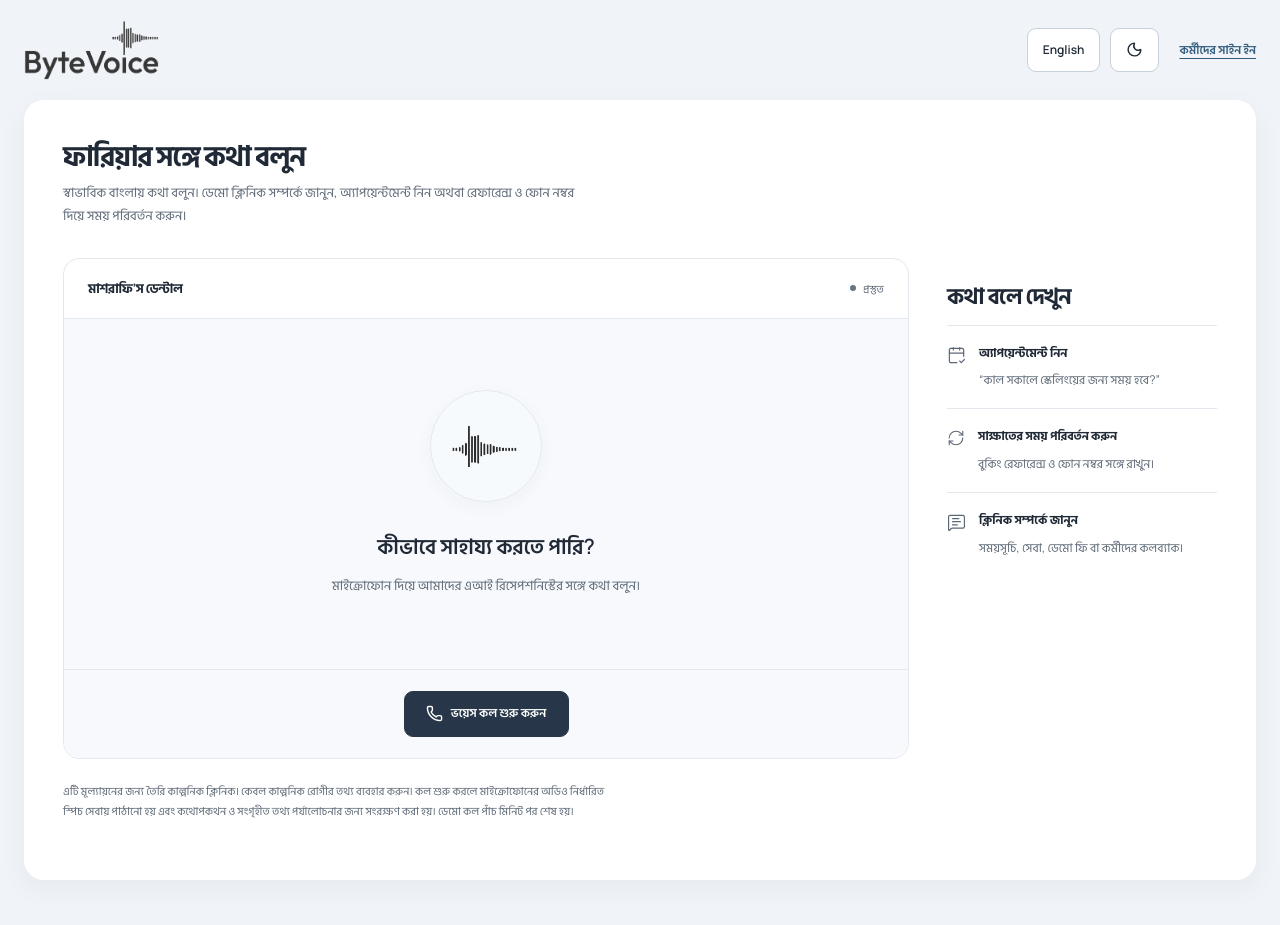
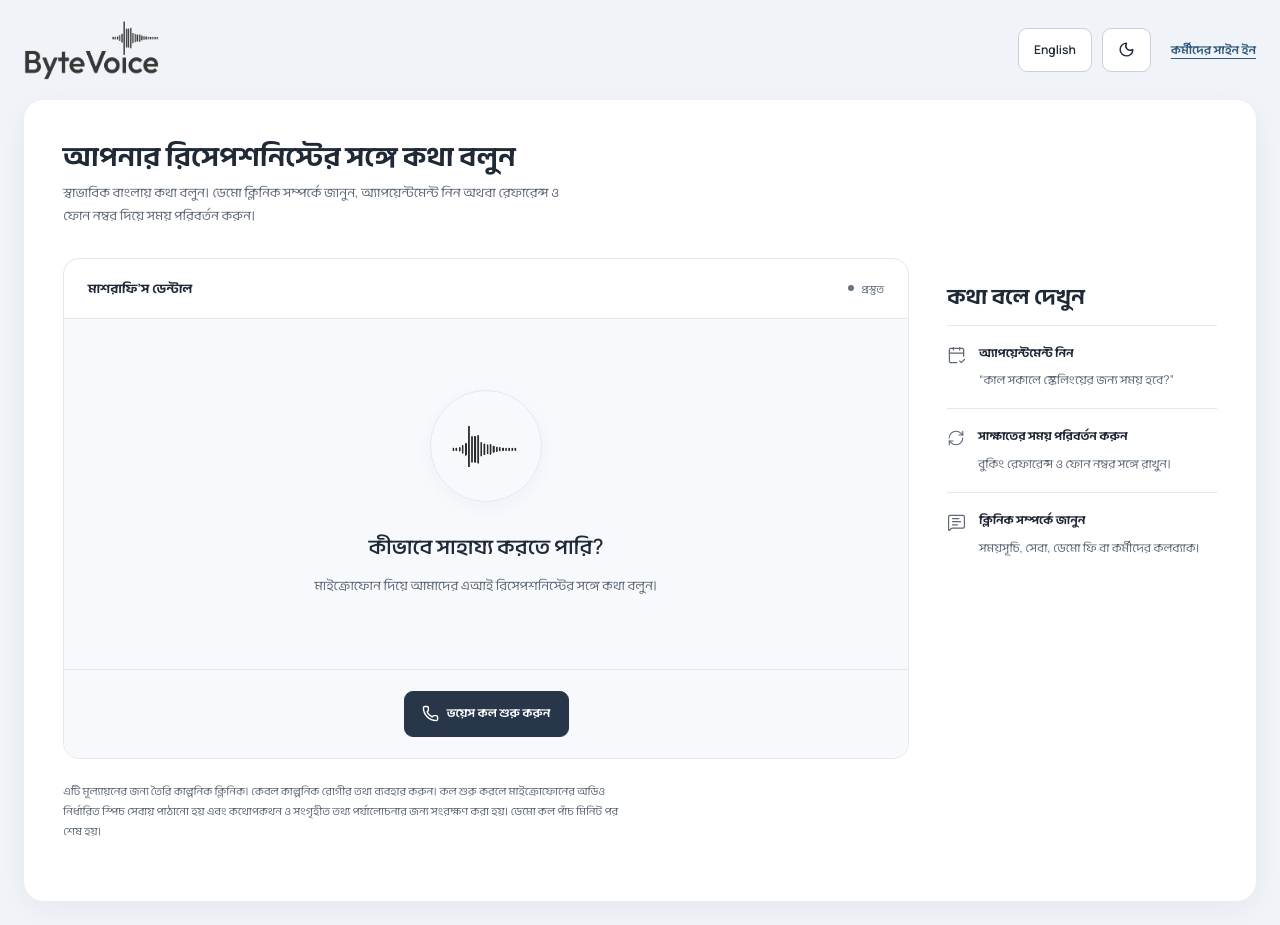
Before and after one commit to ghostmash05/bytevoice-bangla-demo, a Next.js app in the folder web/: page /try in a window 1280 px wide. Before the commit the page ends 904 px from the top, so only its background shows below. Built offline with nearby package versions, Linux system fonts and the light colour scheme.

Commit message:
Try Anek Bangla with natural Bengali spacing and generic caller heading

```diff
--- a/web/app/fonts.css
+++ b/web/app/fonts.css
@@ -7,34 +7,11 @@
   unicode-range: U+0000-00FF, U+0131, U+0152-0153, U+02BB-02BC, U+02C6, U+02DA, U+02DC, U+0304, U+0308, U+0329, U+2000-206F, U+20AC, U+2122, U+2191, U+2193, U+2212, U+2215, U+FEFF, U+FFFD;
 }
 @font-face {
-  font-family: 'Hind Siliguri';
+  font-family: 'Anek Bangla';
   font-style: normal;
-  font-weight: 400;
+  font-weight: 100 800;
+  font-stretch: 100%;
   font-display: swap;
-  src: url(/fonts/hind-siliguri-400.woff2) format('woff2');
+  src: url(/fonts/anek-bangla.woff2) format('woff2');
   unicode-range: U+0964-0965, U+0980-09FF, U+200C-200D, U+25CC;
 }
-@font-face {
-  font-family: 'Hind Siliguri';
-  font-style: normal;
-  font-weight: 500;
-  font-display: swap;
-  src: url(/fonts/hind-siliguri-500.woff2) format('woff2');
-  unicode-range: U+0964-0965, U+0980-09FF, U+200C-200D, U+25CC;
-}
-@font-face {
-  font-family: 'Hind Siliguri';
-  font-style: normal;
-  font-weight: 600;
-  font-display: swap;
-  src: url(/fonts/hind-siliguri-600.woff2) format('woff2');
-  unicode-range: U+0964-0965, U+0980-09FF, U+200C-200D, U+25CC;
-}
-@font-face {
-  font-family: 'Hind Siliguri';
-  font-style: normal;
-  font-weight: 700;
-  font-display: swap;
-  src: url(/fonts/hind-siliguri-700.woff2) format('woff2');
-  unicode-range: U+0964-0965, U+0980-09FF, U+200C-200D, U+25CC;
-}
--- a/web/app/globals.css
+++ b/web/app/globals.css
@@ -5,7 +5,7 @@
  --accent:#335d7e; --accent-dark:#244963; --primary:#273749; --primary-ink:#fff; --error:#a52e40; --error-bg:#fff3f4;
  --focus:#467caf; --glass-edge:rgba(255,255,255,.9); --logo-filter:grayscale(1) brightness(.24);
  --shadow:0 8px 28px rgba(30,50,72,.05); --assistant:#f2f5f9; --rule:#edf0f4;
- font-family:"Manrope","Hind Siliguri",sans-serif; font-size:14px; line-height:1.55; color:var(--ink); background:var(--workspace); font-synthesis:none;
+ font-family:"Manrope","Anek Bangla",sans-serif; font-size:14px; line-height:1.55; color:var(--ink); background:var(--workspace); font-synthesis:none;
 }
 :root[data-theme="dark"] {
  color-scheme:dark; --ink:#edf1f7; --muted:#b3bdcb; --faint:#a2afc0; --line:#303b49; --control:#4c5a6c;
@@ -56,7 +56,7 @@ input,select{border:1px solid var(--control);border-radius:8px;background:var(--
 .record-detail{background:var(--paper);min-width:0}.detail-placeholder{display:flex;flex-direction:column;align-items:center;justify-content:center;min-height:450px;height:100%;padding:45px;text-align:center}.detail-placeholder svg{color:var(--faint);margin-bottom:22px;stroke-width:1.25}.detail-placeholder h2{font-weight:500;font-size:20px}.detail-placeholder p{font-size:13px;max-width:40ch;line-height:1.8}
 .record-heading{display:flex;align-items:flex-start;justify-content:space-between;padding:28px 32px 0;gap:16px}.record-heading h2{font-size:21px;margin-bottom:5px;overflow-wrap:anywhere}.record-heading p{font-size:13px;font-variant-numeric:tabular-nums}.record-meta{display:flex;align-items:center;flex-wrap:wrap;gap:17px;padding:0 32px 24px;font-size:11px;color:var(--muted);font-variant-numeric:tabular-nums}.record-meta>span{display:flex;gap:6px;align-items:center}
 .tabs{display:flex;gap:24px;border-bottom:1px solid var(--line);padding:0 32px}.tabs button{background:none;border:0;border-bottom:2px solid transparent;margin-bottom:-1px;padding:14px 0;color:var(--muted);font-size:12px;min-height:44px}.tabs button[aria-selected="true"]{color:var(--ink);border-bottom-color:var(--accent);font-weight:650}.tabs button span{background:var(--raised);padding:2px 5px;border-radius:4px;margin-left:6px;font-size:10px}
-.tab-content{padding:26px 32px}.transcript{display:flex;flex-direction:column;gap:22px;max-width:780px}.turn{max-width:100%}.turn.assistant{background:var(--assistant);padding:17px 20px;border-radius:12px}.turn.user{padding:0 2px 0 20px}.turn-heading{display:flex;align-items:center;gap:10px;font-size:11px;color:var(--muted);margin-bottom:9px}.turn-heading strong{font-weight:600;color:var(--ink)}.turn-heading time{margin-left:auto;font-variant-numeric:tabular-nums}.turn p{font-family:"Hind Siliguri","Manrope",sans-serif;color:var(--ink);font-size:15px;line-height:1.95;margin:0;overflow-wrap:anywhere}
+.tab-content{padding:26px 32px}.transcript{display:flex;flex-direction:column;gap:22px;max-width:780px}.turn{max-width:100%}.turn.assistant{background:var(--assistant);padding:17px 20px;border-radius:12px}.turn.user{padding:0 2px 0 20px}.turn-heading{display:flex;align-items:center;gap:10px;font-size:11px;color:var(--muted);margin-bottom:9px}.turn-heading strong{font-weight:600;color:var(--ink)}.turn-heading time{margin-left:auto;font-variant-numeric:tabular-nums}.turn p{font-family:"Anek Bangla","Manrope",sans-serif;color:var(--ink);font-size:15px;line-height:1.95;margin:0;overflow-wrap:anywhere}
 .fields{margin:0}.fields>div{display:grid;grid-template-columns:minmax(120px,35%) minmax(0,1fr);gap:16px;padding:15px 0;border-bottom:1px solid var(--rule);font-size:13px}.fields dt{color:var(--muted)}.fields dd{margin:0;overflow-wrap:anywhere;font-variant-numeric:tabular-nums}
 .action-entry{display:flex;align-items:flex-start;gap:14px;margin-bottom:25px;padding-bottom:24px;border-bottom:1px solid var(--line)}.action-entry>svg{color:var(--accent);margin-top:3px;stroke-width:1.6}.action-entry p{font-size:12px}.action-fields{font-size:12px;margin-bottom:0}.action-fields>div{display:grid;grid-template-columns:95px minmax(0,1fr);gap:10px;padding:5px 0}.action-fields dt{color:var(--muted)}.action-fields dd{margin:0;overflow-wrap:anywhere;font-variant-numeric:tabular-nums}.back-to-list{display:none}
 .empty-state{padding:60px 28px;text-align:center;max-width:420px;margin:auto}.empty-state>svg{color:var(--faint);margin-bottom:18px;stroke-width:1.4}.empty-state h2{font-size:16px}.empty-state p{font-size:13px;line-height:1.75}.empty-state.compact{padding:30px 10px}.empty-state.compact h3{font-weight:500}.error{color:var(--error);font-size:13px}.page-error{padding:15px 32px;background:var(--error-bg);display:flex;gap:15px;align-items:center}.record-error{margin:0 32px 20px}
@@ -65,7 +65,7 @@ input,select{border:1px solid var(--control);border-radius:8px;background:var(--
 .test-layout{padding:36px 38px;max-width:1280px;margin:auto}.voice-page-heading{display:flex;align-items:flex-start;justify-content:space-between;gap:24px;margin-bottom:30px}.voice-page-heading p{max-width:65ch;font-size:13px;line-height:1.8;margin:0}
 .voice-workspace{display:grid;grid-template-columns:minmax(0,1fr) 270px;gap:38px;align-items:start}.call-console{background:var(--paper);border:1px solid var(--line);border-radius:16px;overflow:hidden}.call-console-head{padding:20px 24px;border-bottom:1px solid var(--line);display:flex;align-items:center;justify-content:space-between;gap:10px}.call-console-head h2{font-size:13px;margin:0}.call-state{display:flex;align-items:center;gap:7px;font-size:11px;color:var(--muted)}.state-dot{width:6px;height:6px;border-radius:50%;background:var(--faint)}.state-dot.live{background:#44896b}
 .call-stage{display:flex;align-items:center;justify-content:center;flex-direction:column;min-height:350px;padding:40px 24px;text-align:center;background:var(--raised)}.voice-mark{display:grid;place-items:center;width:112px;height:112px;border-radius:50%;border:1px solid var(--line);background:var(--nav);margin-bottom:28px;box-shadow:0 5px 18px rgba(45,64,91,.04)}.call-stage h3{font-size:21px;font-weight:550;margin-bottom:12px}.call-stage p{font-size:13px;max-width:44ch;line-height:1.8;margin:0}.console-connecting .voice-mark{animation:voice-breathe 2s ease-in-out infinite}.console-live .voice-mark{border-color:var(--control);background:var(--selected)}@keyframes voice-breathe{50%{opacity:.55}}
-.call-controls{padding:21px 24px;border-top:1px solid var(--line);display:flex;justify-content:center;gap:12px;flex-wrap:wrap;background:var(--raised)}.call-controls .primary{min-width:165px;min-height:46px}.danger{background:#8e3946;border-color:#8e3946;color:#fff}.danger:hover:not(:disabled){background:#762b37;border-color:#762b37}.consent-note{font-size:11px;max-width:83ch;margin:22px 0;line-height:1.85;color:var(--muted)}.test-transcript{padding:24px;border-top:1px solid var(--line);max-height:350px;overflow-y:auto;display:grid;gap:22px}.test-transcript h3{font-size:11px}.test-transcript p{font-family:"Hind Siliguri","Manrope",sans-serif;font-size:14px;line-height:1.95;margin:0;color:var(--ink)}
+.call-controls{padding:21px 24px;border-top:1px solid var(--line);display:flex;justify-content:center;gap:12px;flex-wrap:wrap;background:var(--raised)}.call-controls .primary{min-width:165px;min-height:46px}.danger{background:#8e3946;border-color:#8e3946;color:#fff}.danger:hover:not(:disabled){background:#762b37;border-color:#762b37}.consent-note{font-size:11px;max-width:83ch;margin:22px 0;line-height:1.85;color:var(--muted)}.test-transcript{padding:24px;border-top:1px solid var(--line);max-height:350px;overflow-y:auto;display:grid;gap:22px}.test-transcript h3{font-size:11px}.test-transcript p{font-family:"Anek Bangla","Manrope",sans-serif;font-size:14px;line-height:1.95;margin:0;color:var(--ink)}
 .call-guide{padding:22px 0 0}.call-guide>h2{font-size:22px;line-height:1.5;letter-spacing:-.025em;margin-bottom:12px}.guide-item{display:flex;align-items:flex-start;gap:13px;padding:18px 0;border-top:1px solid var(--line)}.guide-item>svg{color:var(--muted);margin-top:2px;stroke-width:1.5}.guide-item h3{font-size:12px;font-weight:650;margin-bottom:7px}.guide-item p{font-size:12px;line-height:1.75;margin:0}
 .mobile-timezone{display:none}
 @media(min-width:1800px){.records-layout{grid-template-columns:390px minmax(0,1fr)}.tab-content{padding-right:max(32px,calc((100vw - 1800px)/3))}}
@@ -80,7 +80,7 @@ input,select{border:1px solid var(--control);border-radius:8px;background:var(--
 @media(prefers-reduced-motion:reduce){*,*::before,*::after{animation:none!important;transition:none!important;scroll-behavior:auto!important}}
 @supports not (backdrop-filter:blur(1px)){.sidebar{background:var(--workspace)}}
 
-.locale-glyph{font-family:"Hind Siliguri","Manrope",sans-serif;font-size:12px;width:18px;text-align:center}.locale-toggle span:last-child{font-size:13px}.locale-toggle{min-height:44px}
+.locale-glyph{font-family:"Anek Bangla","Manrope",sans-serif;font-size:12px;width:18px;text-align:center}.locale-toggle span:last-child{font-size:13px}.locale-toggle{min-height:44px}
 @media(max-width:760px){.locale-toggle .locale-glyph{display:none}.sidebar-bottom .locale-toggle{min-width:45px;padding:9px 6px}.locale-toggle span:last-child{font-size:12px}}
 
 @media(min-width:761px){.main-area:has(.records-layout){height:calc(100dvh - 32px);display:flex;flex-direction:column;min-height:560px}.main-area:has(.records-layout)>.page-header,.main-area:has(.records-layout)>.filters{flex-shrink:0}.records-layout{flex:1;min-height:0;overflow:hidden}.call-index{overflow:hidden}.index-heading,.pagination{flex-shrink:0}.call-rows{overflow-y:auto;flex:1}.record-detail{overflow-y:auto}}
@@ -117,5 +117,9 @@ input,select{border:1px solid var(--control);border-radius:8px;background:var(--
 
 .voice-column{min-width:0}
 
+/* Bengali joins and vowel marks need natural spacing, including in headings. */
+html:lang(bn) h1,html:lang(bn) h2,html:lang(bn) h3{letter-spacing:normal}
+.turn p,.test-transcript p{letter-spacing:normal;word-break:normal;overflow-wrap:break-word}
+
 .public-frame{max-width:1440px;margin:0 auto;padding:20px 24px 24px}.public-header{display:flex;align-items:center;justify-content:space-between;gap:20px;margin-bottom:20px}.public-header .brand{padding:0}.public-header .brand-logo{width:135px}.public-controls{display:flex;align-items:center;gap:10px}.public-controls .secondary{min-width:44px;min-height:44px}.public-controls .text-link{margin-left:10px;min-height:44px}.public-main{background:var(--paper);border:1px solid var(--glass-edge);border-radius:20px;min-height:calc(100dvh - 125px);box-shadow:var(--shadow)}.public-main .login-layout{min-height:calc(100dvh - 150px)}
 @media(max-width:760px){.public-frame{padding:12px}.public-header{gap:12px;flex-wrap:wrap;margin-bottom:12px}.public-header .brand-logo{width:105px}.public-controls{gap:7px}.public-controls .secondary{padding:9px 11px}.public-controls .text-link{font-size:11px;margin-left:4px}.public-main{border-radius:14px}.public-main .test-layout{padding:26px 18px}.public-main .login-layout{padding:30px 20px;min-height:0}}
--- a/web/components/voice-test.tsx
+++ b/web/components/voice-test.tsx
@@ -230,7 +230,7 @@ export default function VoiceTest() {
   }
   return (
       <div className="test-layout">
-        <header className="voice-page-heading"><div><h1>{t("Talk to Fariya")}</h1>
+        <header className="voice-page-heading"><div><h1>{t("Talk to your receptionist")}</h1>
         <p>
           {t("Speak naturally in Bangla. You can ask about the demo clinic, book a visit, or change an existing appointment using its reference and phone number.")}</p>
         </div></header>
--- a/web/lib/translations.ts
+++ b/web/lib/translations.ts
@@ -50,7 +50,7 @@ export const bangla: Record<string, string> = {
   "No transcript captured": "কথোপকথনের লেখা পাওয়া যায়নি", "This call ended before a transcript was captured.": "কথোপকথনের লেখা সংরক্ষণের আগেই কলটি শেষ হয়েছে।", "Conversation turns will appear as the call progresses.": "কল চলার সঙ্গে সঙ্গে কথোপকথন এখানে দেখা যাবে।",
   "Patient name": "রোগীর নাম", "Phone number": "ফোন নম্বর", "Reason for visit": "সাক্ষাতের কারণ", "Preferred date & time": "পছন্দের তারিখ ও সময়", "Doctor": "চিকিৎসক", "Service": "সেবা", "Intent": "উদ্দেশ্য", "Notes": "নোট", "Call ID": "কল আইডি", "Not captured": "তথ্য পাওয়া যায়নি", "No saved actions": "কোনো কার্যক্রম সংরক্ষিত নেই", "Booking changes and staff follow-ups will appear here when saved.": "অ্যাপয়েন্টমেন্টের পরিবর্তন ও কর্মীদের ফলো-আপ সংরক্ষিত হলে এখানে দেখা যাবে।", "Staff follow-up ·": "কর্মীদের ফলো-আপ ·", "Reference": "রেফারেন্স", "Appointment": "অ্যাপয়েন্টমেন্ট", "Status": "অবস্থা",
   "Booked": "বুক করা হয়েছে", "Rescheduled": "সময় পরিবর্তিত", "Cancelled": "বাতিল", "Enquiry": "জিজ্ঞাসা", "Follow up needed": "ফলো-আপ প্রয়োজন", "Incomplete": "অসম্পূর্ণ", "Connecting": "সংযোগ হচ্ছে", "Live": "চলমান", "Completed": "সম্পন্ন", "Failed": "ব্যর্থ", "Booking": "বুকিং", "Reschedule": "সময় পরিবর্তন", "Cancellation": "বাতিলের অনুরোধ", "Follow up": "ফলো-আপ", "Pending": "অপেক্ষমাণ",
-  "Talk to Fariya": "ফারিয়ার সঙ্গে কথা বলুন", "Speak naturally in Bangla. You can ask about the demo clinic, book a visit, or change an existing appointment using its reference and phone number.": "স্বাভাবিক বাংলায় কথা বলুন। ডেমো ক্লিনিক সম্পর্কে জানুন, অ্যাপয়েন্টমেন্ট নিন অথবা রেফারেন্স ও ফোন নম্বর দিয়ে সময় পরিবর্তন করুন।",
+  "Talk to your receptionist": "আপনার রিসেপশনিস্টের সঙ্গে কথা বলুন", "Speak naturally in Bangla. You can ask about the demo clinic, book a visit, or change an existing appointment using its reference and phone number.": "স্বাভাবিক বাংলায় কথা বলুন। ডেমো ক্লিনিক সম্পর্কে জানুন, অ্যাপয়েন্টমেন্ট নিন অথবা রেফারেন্স ও ফোন নম্বর দিয়ে সময় পরিবর্তন করুন।",
   "Browser voice call": "ব্রাউজারে ভয়েস কল", "Idle": "প্রস্তুত", "Ended": "শেষ", "Error": "সমস্যা", "Listening": "শুনছি", "Thinking": "ভাবছি", "Speaking": "বলছি", "Finishing your call": "আপনার কল শেষ করছি", "Connecting to receptionist": "রিসেপশনিস্টের সঙ্গে সংযোগ হচ্ছে", "Connecting your call…": "আপনার কল সংযুক্ত হচ্ছে…", "The call has ended": "কলটি শেষ হয়েছে", "Let’s try that again": "আবার চেষ্টা করুন",
   "Use your microphone to talk to our AI receptionist.": "মাইক্রোফোন দিয়ে আমাদের এআই রিসেপশনিস্টের সঙ্গে কথা বলুন।", "Speak when you’re ready. You can interrupt the receptionist to correct a detail.": "প্রস্তুত হলে কথা বলুন। কোনো তথ্য সংশোধন করতে রিসেপশনিস্টের কথার মাঝেও বলতে পারেন।", "Your captured conversation and appointment actions will appear in the staff portal.": "আপনার কথোপকথন ও অ্যাপয়েন্টমেন্টের কার্যক্রম স্টাফ পোর্টালে দেখা যাবে।",
   "Mute microphone": "মাইক্রোফোন বন্ধ করুন", "Unmute microphone": "মাইক্রোফোন চালু করুন", "End call": "কল শেষ করুন", "Cancel connection": "সংযোগ বাতিল করুন", "Start voice call": "ভয়েস কল শুরু করুন", "Start another call": "আরেকটি কল করুন", "Live transcript": "সরাসরি কথোপকথন", "Conversation guide": "কথোপকথনের নির্দেশিকা", "A real conversation.": "স্বাভাবিক কথোপকথন।", "A useful outcome.": "কাজের সমাধান।", "Try one of these conversations in natural Bangla.": "স্বাভাবিক বাংলায় এই বিষয়গুলোর যেকোনোটি নিয়ে কথা বলুন।", "Book an appointment": "অ্যাপয়েন্টমেন্ট নিন", "Change an existing visit": "সাক্ষাতের সময় পরিবর্তন করুন", "Have your booking reference and phone number ready.": "বুকিং রেফারেন্স ও ফোন নম্বর সঙ্গে রাখুন।", "Ask about the clinic": "ক্লিনিক সম্পর্কে জানুন", "Opening hours, services, demo fees or a staff callback.": "সময়সূচি, সেবা, ডেমো ফি বা কর্মীদের কলব্যাক।", "Fictional clinic. Real workflow.": "কাল্পনিক ক্লিনিক। কার্যকর ব্যবস্থা।", "Use made-up patient details.": "কাল্পনিক রোগীর তথ্য ব্যবহার করুন।", "Open call records": "কলের বিবরণ খুলুন", "View this call in the staff portal": "স্টাফ পোর্টালে এই কলটি দেখুন",
```
Also changed, not shown: web/public/fonts/anek-bangla-OFL.txt (added), web/public/fonts/anek-bangla.woff2 (added), 1 other file (tests, documents, lock files or other folders).
